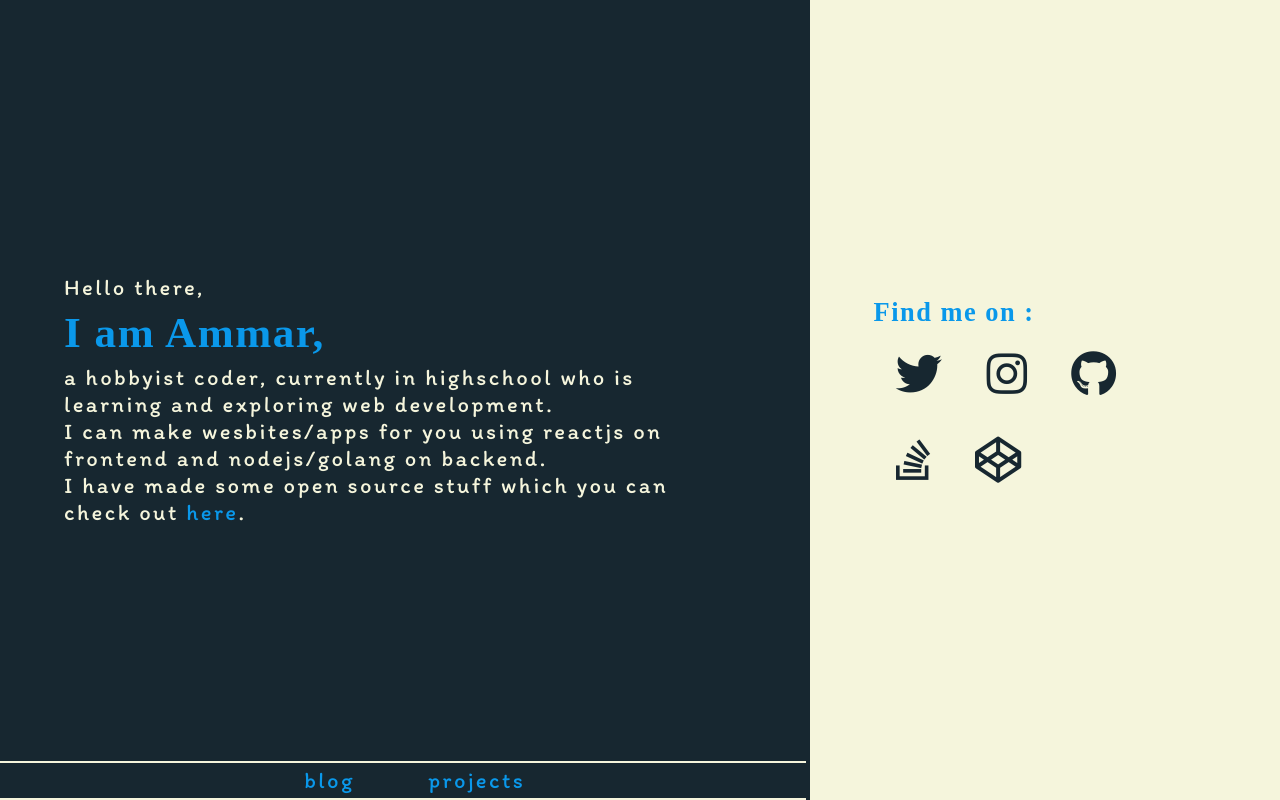
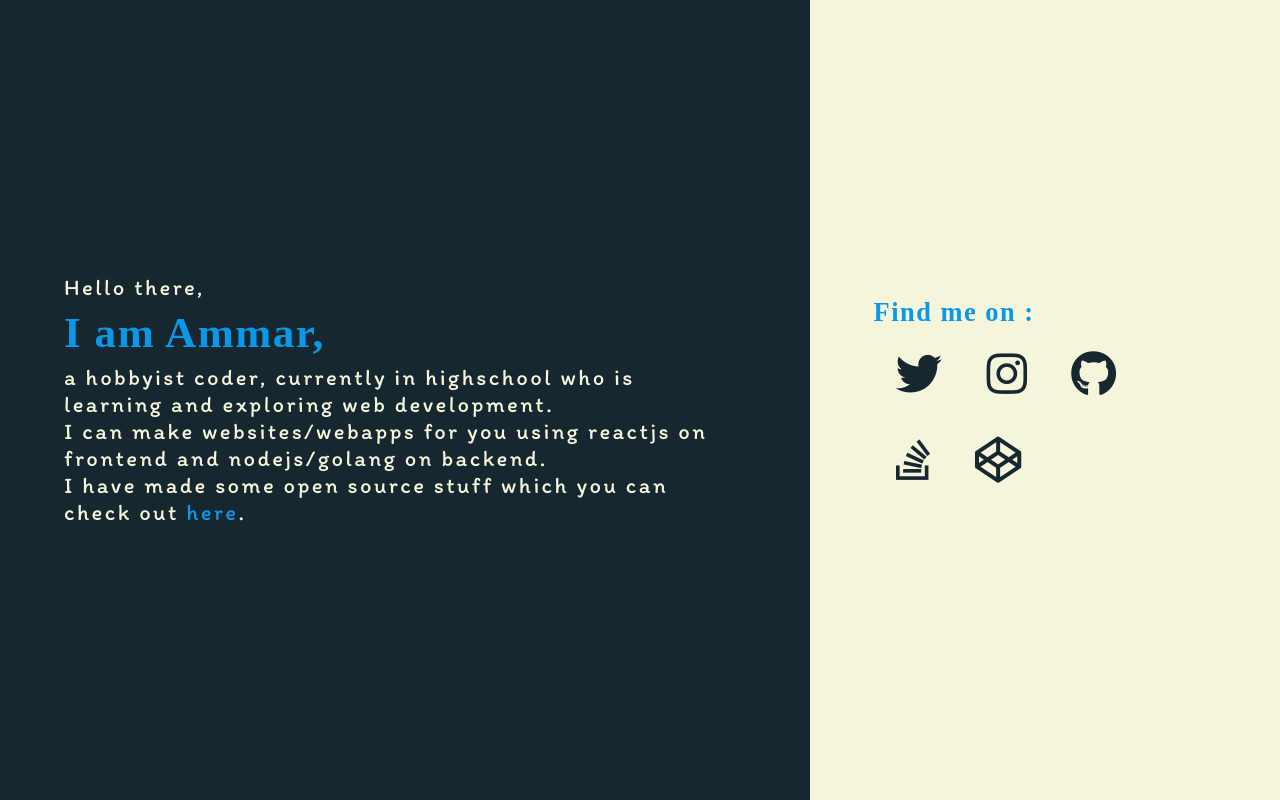
Before and after one commit to ammarbinfaisal/ammarfaisal.xyz, a React (Create React App) app: page / in a window 1280 px wide. Built offline with nearby package versions, Linux system fonts and the light colour scheme; a web font is replaced by a local one.

Commit message:
remove footer

```diff
--- a/public/index.html
+++ b/public/index.html
@@ -10,8 +10,9 @@
   <link rel="stylesheet" href="https://use.fontawesome.com/releases/v5.3.1/css/all.css" integrity="sha384-mzrmE5qonljUremFsqc01SB46JvROS7bZs3IO2EmfFsd15uHvIt+Y8vEf7N7fWAU"
     crossorigin="anonymous">
   <meta name="google-site-verification" content="3PgQy65GcHwMk_lG9WKryxZqRGZnguIfhAApLk8u7XE" />
-  <meta name="description" content="Malik Ammar Faisal/Ammar bin Faisal" />
-  <meta name="author" content="Malik Ammar Faisal/Ammar bin Faisal" />
+  <meta name="description" content="Malik Ammar Faisal" />
+  <meta name="author" content="Malik Ammar Faisal" />
+  <title>Ammar Faisal</title>
 </head>
 
 <body>
--- a/src/components/Landing.jsx
+++ b/src/components/Landing.jsx
@@ -1,8 +1,7 @@
 import React, { PureComponent } from "react";
 import { Link } from "react-router-dom";
-import Helmet from "react-helmet";
 import Social from "./Social"
-import Footer from "./Footer";
+// import Footer from "./Footer";
 
 const Intro = () => (
     <div id="intro" className="sans">
@@ -10,10 +9,10 @@ const Intro = () => (
         <h1 className="heading colored">I am Ammar,</h1>
         <p className="itim">
             a hobbyist coder, currently in highschool who is learning and exploring web development.<br />
-            I can make wesbites/apps for you using reactjs on frontend and nodejs/golang on backend.<br />
+            I can make websites/webapps for you using reactjs on frontend and nodejs/golang on backend.<br />
             I have made some open source stuff which you can check out <Link to="projects" className="colored">here</Link>.
         </p>
-        <Footer />
+        {/* <Footer /> */}
     </div>
 );
 
@@ -21,10 +20,6 @@ class IndexPage extends PureComponent {
     render() {
         return (
             <div id="indexpage">
-                <Helmet>
-                    <title>Ammar Faisal</title>
-                </Helmet>
-
                 <Intro />
                 <Social />
             </div>
--- a/src/components/Projects.jsx
+++ b/src/components/Projects.jsx
@@ -37,7 +37,7 @@ class Projects extends PureComponent {
 						github="https://prettinitgithub.com/ammarbinfaisal/"
 						title="Memory Watcher"
 						img="memory-watcher.png"
-						info="a command line app to monitor memory usage and notify when less tahn one GiB of memory is free"
+						info="a command line app to monitor memory usage and notify when less than one GiB of memory is free"
 						techUsed="made with plain nodejs and some shell scripts"
 					/>
 					<Project
--- a/src/index.css
+++ b/src/index.css
@@ -76,31 +76,6 @@
     @media screen and (min-width: 650px) {
       #indexpage #intro > p {
         font-size: calc(.2vw + .3vh + 1.1em); } }
-    #indexpage #intro #footer {
-      position: absolute;
-      bottom: 0;
-      z-index: 10;
-      display: grid;
-      width: 100%;
-      padding: 4px 20vw;
-      grid-template-columns: 1fr 1fr;
-      text-align: center;
-      border-bottom: beige solid 2px;
-      border-top: beige solid 2px; }
-      @media (max-height: 500px) and (max-width: 650px) {
-        #indexpage #intro #footer {
-          bottom: -10vh; } }
-      @media (min-width: 650px) {
-        #indexpage #intro #footer {
-          width: 63%; } }
-      #indexpage #intro #footer > * {
-        text-align: center; }
-        @media screen and (max-width: 650px) {
-          #indexpage #intro #footer > * {
-            font-size: calc(.2vw + .3vh + 0.9em); } }
-        @media screen and (min-width: 650px) {
-          #indexpage #intro #footer > * {
-            font-size: calc(.2vw + .3vh + 1.1em); } }
   #indexpage .colored {
     animation-name: color-change;
     animation-duration: 20s;
@@ -271,6 +246,9 @@ button, input, select, textarea {
 html {
   box-sizing: border-box; }
 
+body {
+  position: relative; }
+
 * {
   box-sizing: inherit; }
   *:before, *:after {
--- a/src/index.sass
+++ b/src/index.sass
@@ -14,6 +14,9 @@ button, input, select, textarea
 
 html
   box-sizing: border-box
+
+body
+  position: relative
 
 *
   box-sizing: inherit
--- a/src/sass/footer.sass
+++ b/src/sass/footer.sass
@@ -1,22 +1,22 @@
-#footer
-    position: absolute
-    bottom: 0
-    z-index: 10
-    @media (max-height: 500px) and (max-width: 650px)
-        bottom: -10vh
-    display: grid
-    width: 100%
-    @media (min-width: 650px)
-        // cant understand why this should be 61,
-        // I thought 60 becoz indepage has grid columns 3fr 2fr
-        width: 63%
-    padding: 4px 20vw
-    grid-template-columns: 1fr 1fr
-    text-align: center
-    border:
-        bottom: beige solid 2px
-        top: beige solid 2px
+// #footer
+//     position: fixed
+//     top: 100vh
+//     z-index: 10
+//     @media (max-height: 500px) and (max-width: 650px)
+//         bottom: -10vh
+//     display: grid
+//     width: 100%
+//     @media (min-width: 650px)
+//         // cant understand why this should be 61,
+//         // I thought 60 becoz indepage has grid columns 3fr 2fr
+//         width: 63%
+//     padding: 4px 20vw
+//     grid-template-columns: 1fr 1fr
+//     text-align: center
+//     border:
+//         bottom: beige solid 2px
+//         top: beige solid 2px
 
-    > *
-        text-align: center
-        +responsive-font(.9em)
+//     > *
+//         text-align: center
+//         +responsive-font(.9em)
```
Also changed, not shown: 1 other file (tests, documents, lock files or other folders).
